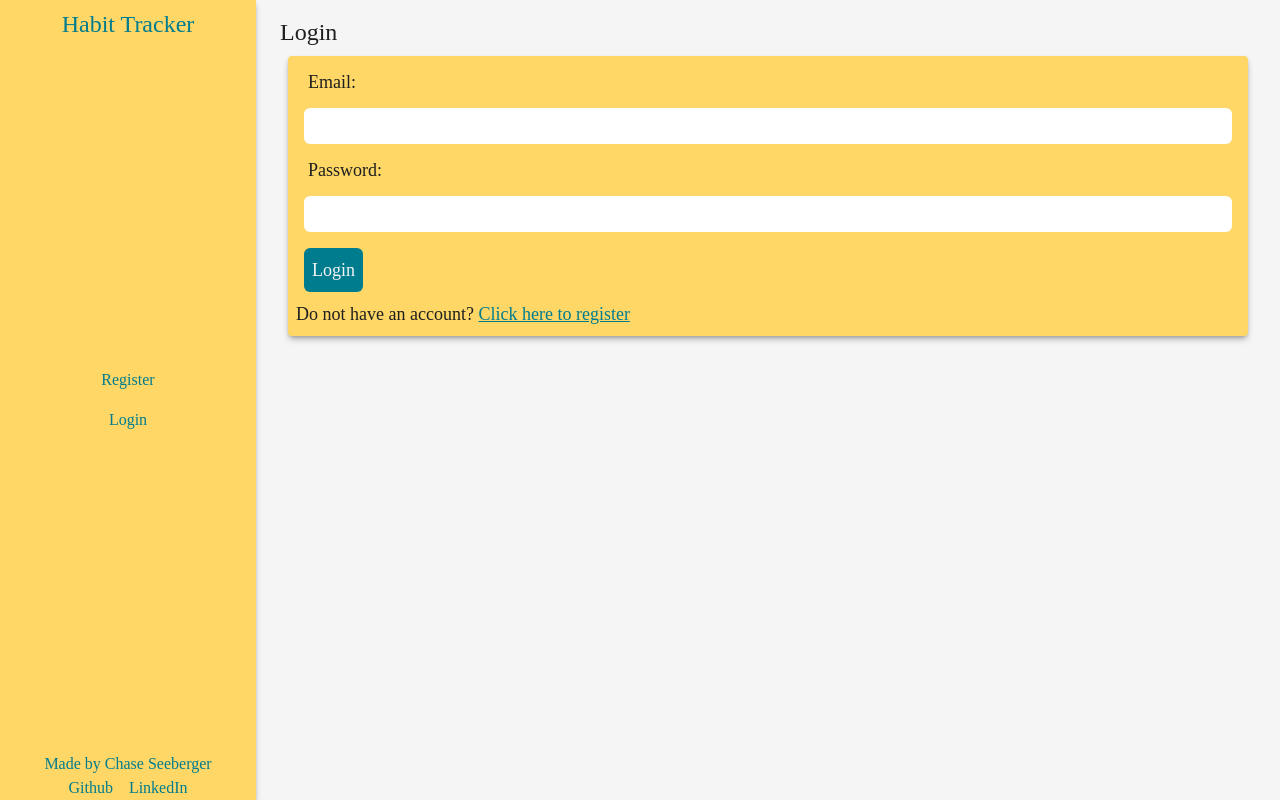
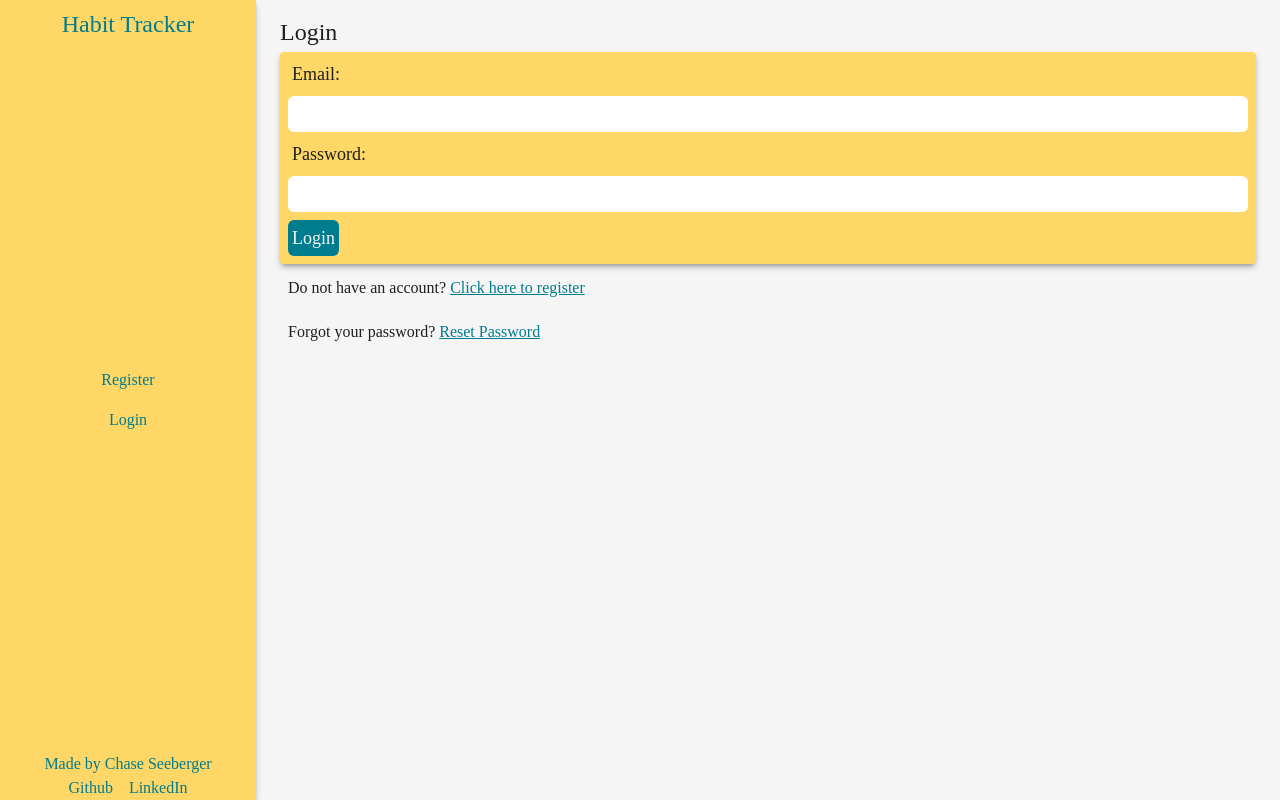
Before and after one commit to ChaseLee21/Habit-Tracker, a React (Vite) app in the folder client/: page /login in a window 1280 px wide. Built offline with nearby package versions, Linux system fonts and the light colour scheme; a web font is replaced by a local one.

Commit message:
feature: Reset Password view

```diff
--- a/client/src/components/screens/Login/Login.jsx
+++ b/client/src/components/screens/Login/Login.jsx
@@ -55,17 +55,18 @@ function Login () {
     }
 
     return (
-        <section className='bg-colorBg text-colorText rounded p-2 m-2 h-fit'>
-            <h2 className="text-2xl">Login</h2>
+        <section className='bg-colorBg text-colorText rounded p-2 m-1 h-fit'>
+            <h2 className="text-2xl m-1">Login</h2>
             {error && <ErrorAlert message={error} handleCloseAlert={() => setError(null)}/>}
-            <form className="flex flex-col m-2 p-2 bg-colorBgAlt rounded shadow-md shadow-colorShadow text-lg" onSubmit={handleLoginSubmit}>
-                <label htmlFor="email" className="p-1 mx-2">Email:</label>
-                <input type="email" id="email" name="email" autoComplete='email' className="p-1 m-2 rounded-md" />
-                <label htmlFor="password" className="p-1 mx-2">Password:</label>
-                <input type="password" id="password" name="password" autoComplete='current-password' className="p-1 m-2 rounded-md" />
-                <button type="submit" className="bg-colorButtonBgAlt text-colorButtonTextAlt w-fit p-2 rounded-md m-2">Login</button>
-                <p>Do not have an account? <Link to={'/register'} className='text-colorLink hover:text-colorLinkHover underline'>Click here to register</Link></p>
+            <form className="flex flex-col m-1 p-1 bg-colorBgAlt rounded shadow-md shadow-colorShadow text-lg" onSubmit={handleLoginSubmit}>
+                <label htmlFor="email" className="p-1 mx-1">Email:</label>
+                <input type="email" id="email" name="email" autoComplete='email' className="p-1 m-1 rounded-md" />
+                <label htmlFor="password" className="p-1 mx-1">Password:</label>
+                <input type="password" id="password" name="password" autoComplete='current-password' className="p-1 m-1 rounded-md" />
+                <button type="submit" className="bg-colorButtonBgAlt text-colorButtonTextAlt w-fit p-1 rounded-md m-1">Login</button>
             </form>
+            <p className='p-2 m-1'>Do not have an account? <Link to={'/register'} className='text-colorLink hover:text-colorLinkHover underline'>Click here to register</Link></p>
+            <p className='p-2 m-1'>Forgot your password? <Link to={'/reset-password'} className='text-colorLink hover:text-colorLinkHover underline'>Reset Password</Link></p>
         </section>
     )
 }
--- /dev/null
+++ b/client/src/components/screens/Reset Password/ResetPassword.jsx
@@ -0,0 +1,28 @@
+import { React, useState } from "react";
+import { Link } from "react-router-dom";
+import ErrorAlert from "../../common/ErrorAlert";
+
+function ResetPassword() {
+    // Variables
+    const [error, setError] = useState('')
+
+    async function handleResetPasswordSubmit () {
+        throw new Error('Not implemented')
+    }
+
+    return (
+        <section className='bg-colorBg text-colorText rounded p-2 m-1 h-fit'>
+            <h2 className="text-2xl m-1">Reset Password</h2>
+            <p className="m-1">If you do not remember your password we will send you a one time password that you can use to login. When logged in you will be prompt to reset your password.</p>
+            {error && <ErrorAlert message={error} handleCloseAlert={() => setError(null)}/>}
+            <form className="flex flex-col m-1 p-2 bg-colorBgAlt rounded shadow-md shadow-colorShadow text-lg" onSubmit={handleResetPasswordSubmit}>
+                <label htmlFor="email" className="p-1 mx-1">Email:</label>
+                <input type="email" id="email" name="email" autoComplete='email' className="p-1 m-1 rounded-md" />
+                <button type="submit" className="bg-colorButtonBgAlt text-colorButtonTextAlt w-fit p-2 rounded-md m-1">Reset Password</button>
+            </form>
+            <p className="p-2 m-1"><Link to={'/login'} className='text-colorLink hover:text-colorLinkHover underline'>Back to Login</Link></p>
+        </section>
+    );
+}
+
+export default ResetPassword;
--- a/client/src/main.jsx
+++ b/client/src/main.jsx
@@ -8,6 +8,7 @@ import Register from './components/screens/Register/Register.jsx'
 import Login from './components/screens/Login/Login.jsx'
 import Logout from './components/screens/Logout/Logout.jsx'
 import { ProtectedHome, ProtectedNewHabit, ProtectedProfile, ProtectedProgress } from './auth/auth.js'
+import ResetPassword from './components/screens/Reset Password/ResetPassword.jsx'
 
 const router = createBrowserRouter([
     {
@@ -42,6 +43,10 @@ const router = createBrowserRouter([
             {
                 path: '/progress',
                 element: <ProtectedProgress />
+            },
+            {
+                path: '/reset-password',
+                element: <ResetPassword />
             }
         ]
     }
```
